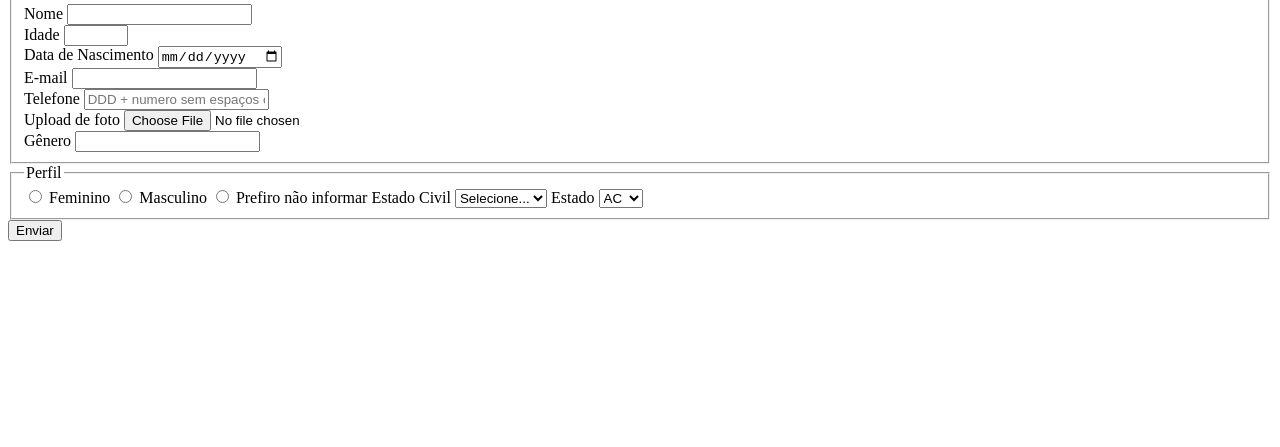
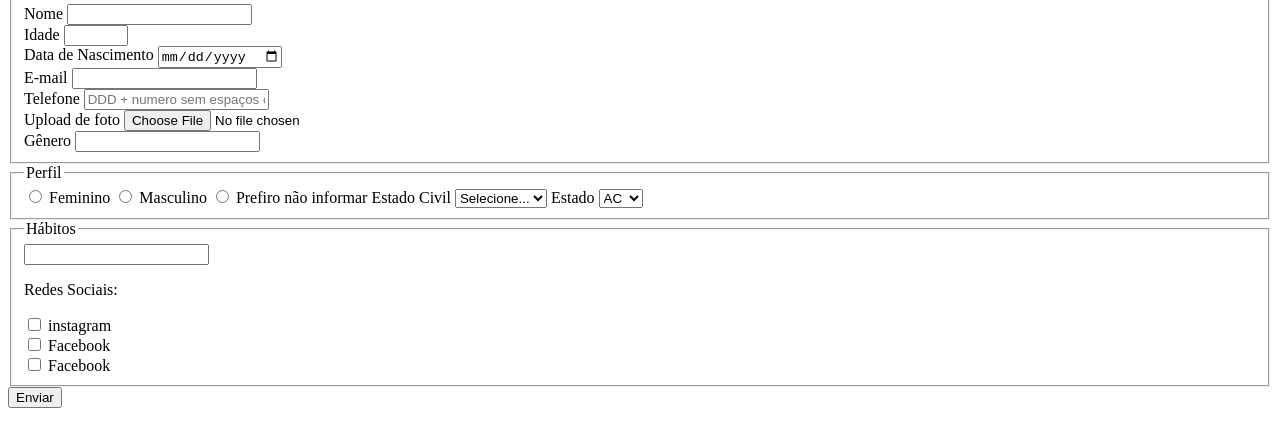
Before and after one commit to D-Novais/programa-cultura, a plain HTML site: page index.html in a window 1280 px wide. Shown: the part 101-548 px from the top of the page. Drawn offline with Linux system fonts and the light colour scheme.

Commit message:
redes social

```diff
--- a/index.html
+++ b/index.html
@@ -96,6 +96,25 @@
                     <option value="TO">TO</option>
 
                 </select>
+            </fieldset>
+
+            <fieldset>
+
+                <legend> Hábitos</legend>
+
+                <input type="chackbox" name="social">
+                <p>Redes Sociais:</p>
+                <input type="checkbox" name="social"
+                value="instagram">
+                <label for="social">instagram</label>
+                <br>
+                <input type="checkbox" name="social"
+                value="Facebook">
+                <label for="social">Facebook</label>
+                <br>
+                <input type="checkbox" name="social"
+                value="Linkedin">
+                <label for="Linkedin">Facebook</label>
 
 
             </fieldset>
```
